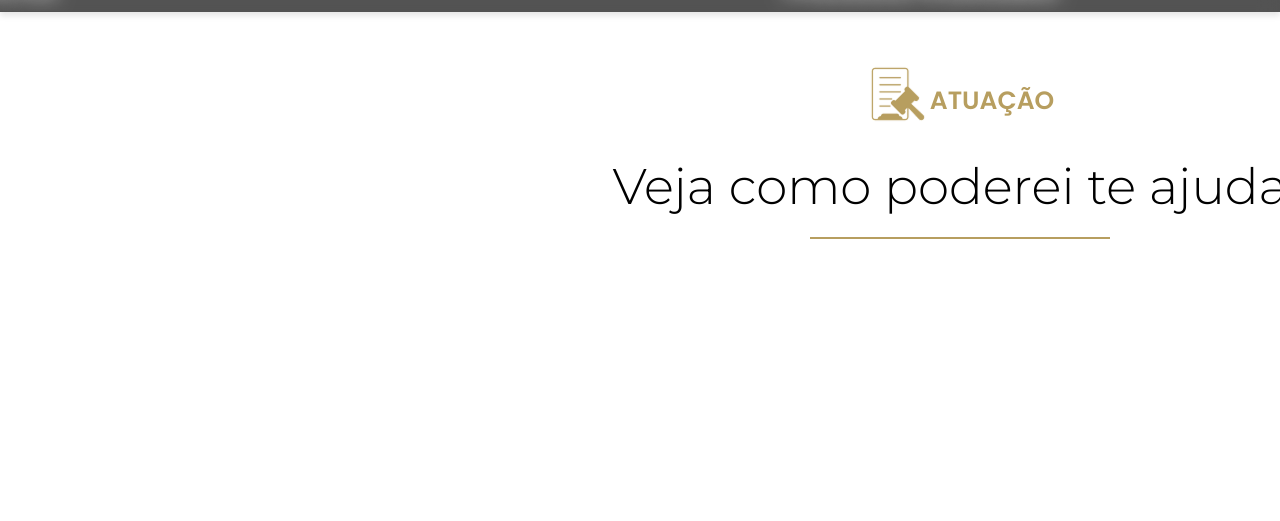
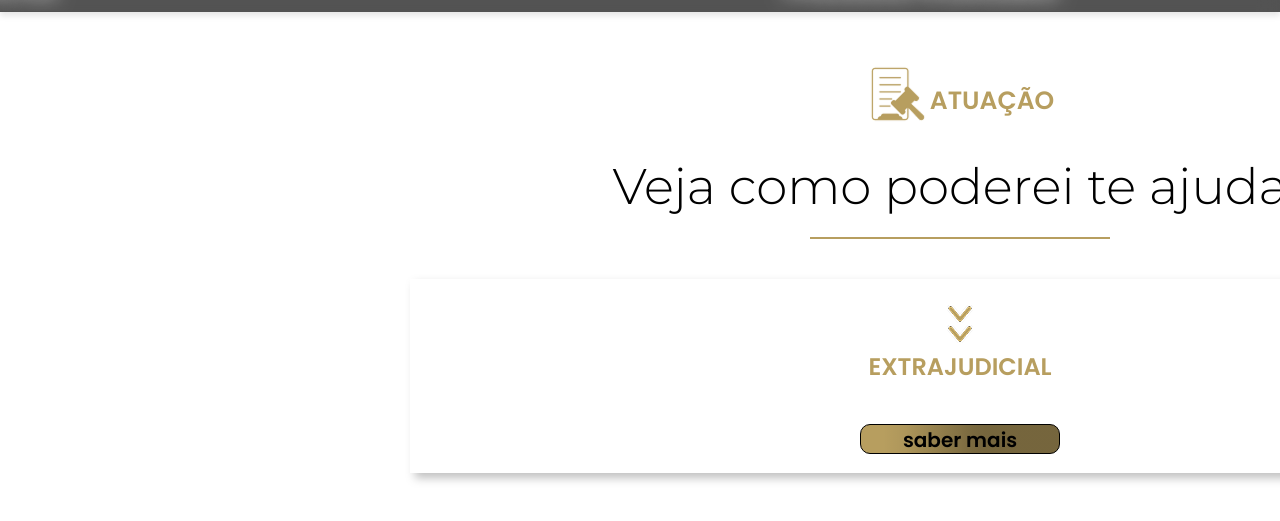
Before and after one commit to Ryuzz9/svelareSolucine.page, a React (Vite) app: page / in a window 1280 px wide. Shown: the part 868-1389 px from the top of the page. Built offline with nearby package versions, Linux system fonts and the light colour scheme; grey boxes are pictures that could not be loaded.

Commit message:
section att

```diff
--- a/src/Components/Sections/Atuacao/Atuacao.module.css
+++ b/src/Components/Sections/Atuacao/Atuacao.module.css
@@ -53,3 +53,119 @@
     margin: 0 auto;
     margin-top: 20px;
 }
+
+.card {
+    width: 1100px;
+    height: 194px;
+    flex-shrink: 0;
+    background-color: white;
+    filter: drop-shadow(5px 5px 5px rgba(0, 0, 0, 0.25));
+    margin: 0 auto;
+    margin-top: 40px;
+    display: flex;
+    /* Usar flexbox para layout */
+    flex-direction: column;
+    /* Organização vertical dos elementos */
+    align-items: center;
+    /* Centraliza horizontalmente */
+    justify-content: flex-start;
+    /* Alinha ao topo do card */
+    padding-top: 20px;
+    /* Adiciona espaço no topo do card */
+    transition: all 0.6s ease-in-out;
+}
+
+.largeCard {
+    width: 1500px;
+    /* Tamanho maior ao clicar */
+    height: 394px;
+    transition: all 0.6s ease-in-out;
+    /* Altura maior ao clicar */
+}
+
+.imgCard {
+    display: flex;
+    align-items: center;
+    justify-content: center;
+    margin-bottom: 10px
+        /* Espaçamento entre a imagem e o texto */
+}
+
+.imgCard2 {
+    display: flex;
+    align-items: center;
+    justify-content: center;
+    margin-bottom: 10px;
+
+}
+
+
+.imgCard2 img {
+    width: 30px;
+    height: 30px;
+    aspect-ratio: 1 / 1;
+    margin-top: -20px;
+}
+
+.imgCard img {
+    width: 30px;
+    height: 30px;
+    aspect-ratio: 1 / 1;
+    /* Mantém a proporção da imagem */
+}
+
+.infoCard h1 {
+    text-align: center;
+    /* Centraliza o texto */
+    font-size: 1.5rem;
+    /* Ajuste conforme necessário */
+    margin: 0;
+    margin-top: -30px;
+}
+
+.textCard p {
+    width: 1436px;
+    color: #000;
+    text-align: center;
+    font-family: Montserrat;
+    font-size: 25px;
+    font-style: normal;
+    font-weight: 400;
+    line-height: normal;
+    display: none;
+    animation: fade-in 0.6s ease-in-out;
+}
+
+.contentOn p {
+    display: block;
+    animation: fade-in 0.6s ease-in-out;
+}
+
+.btn {
+    width: 200px;
+    height: 30px;
+    flex-shrink: 0;
+    border-radius: 10px;
+    border: 1px solid #000;
+    background: linear-gradient(90deg, rgba(0, 0, 0, 0.00) 11.16%, rgba(0, 0, 0, 0.20) 56.63%), linear-gradient(90deg, rgba(0, 0, 0, 0.00) 22.12%, rgba(0, 0, 0, 0.20) 62.5%), #B79E5F;
+    color: #000;
+    font-family: Poppins;
+    font-size: 20px;
+    font-weight: 600;
+    font-style: normal;
+    line-height: normal;
+    margin-top: 40px;
+}
+
+@keyframes fade-in {
+    from {
+        opacity: 0;
+
+
+    }
+
+    to {
+        opacity: 1;
+
+    }
+}
--- a/src/Components/Sections/Atuacao/index.jsx
+++ b/src/Components/Sections/Atuacao/index.jsx
@@ -1,7 +1,16 @@
+import React, { useState } from "react";
 import styles from './Atuacao.module.css';
 import 'animate.css';
 
 function Atuacao() {
+
+    const [isLarge, setIsLarge] = useState(false);
+
+    const toggleCardSize = () => {
+        setIsLarge(!isLarge);
+
+    }
+
 
     return (
 
@@ -13,7 +22,23 @@ function Atuacao() {
             <p>Veja como poderei te ajudar</p>
             <div className={styles.line}>
             </div>
-
+            <div className={`${styles.card} ${isLarge ? styles.largeCard : ''}`}>
+                <div className={styles.imgCard}>
+                    <img src="./src/assets/img/setaIcon.png" alt="setaIcon" />
+                </div>
+                <div className={styles.imgCard2}>
+                    <img src="./src/assets/img/setaIcon.png" alt="setaIcon" />
+                </div>
+                <div className={styles.infoCard}>
+                    <h1>EXTRAJUDICIAL</h1>
+                    <div className={`${styles.textCard} ${isLarge ? styles.contentOn : ''}`}>
+                        <p>• Definição: Processos e acordos realizados fora do âmbito judicial, sem a necessidade de intervenção do poder judiciário.• Exemplos de Aplicação: Divórcios amigáveis, inventários, reconhecimento de paternidade, entre outros procedimentos onde as partes estão em consenso.• Vantagens: Menor custo, maior rapidez, confidencialidade e menor formalidade.</p>
+                    </div>
+                </div>
+                <button onClick={toggleCardSize}className={styles.btn}>
+                    saber mais
+                </button>
+            </div>
         </section>
 
 
```
